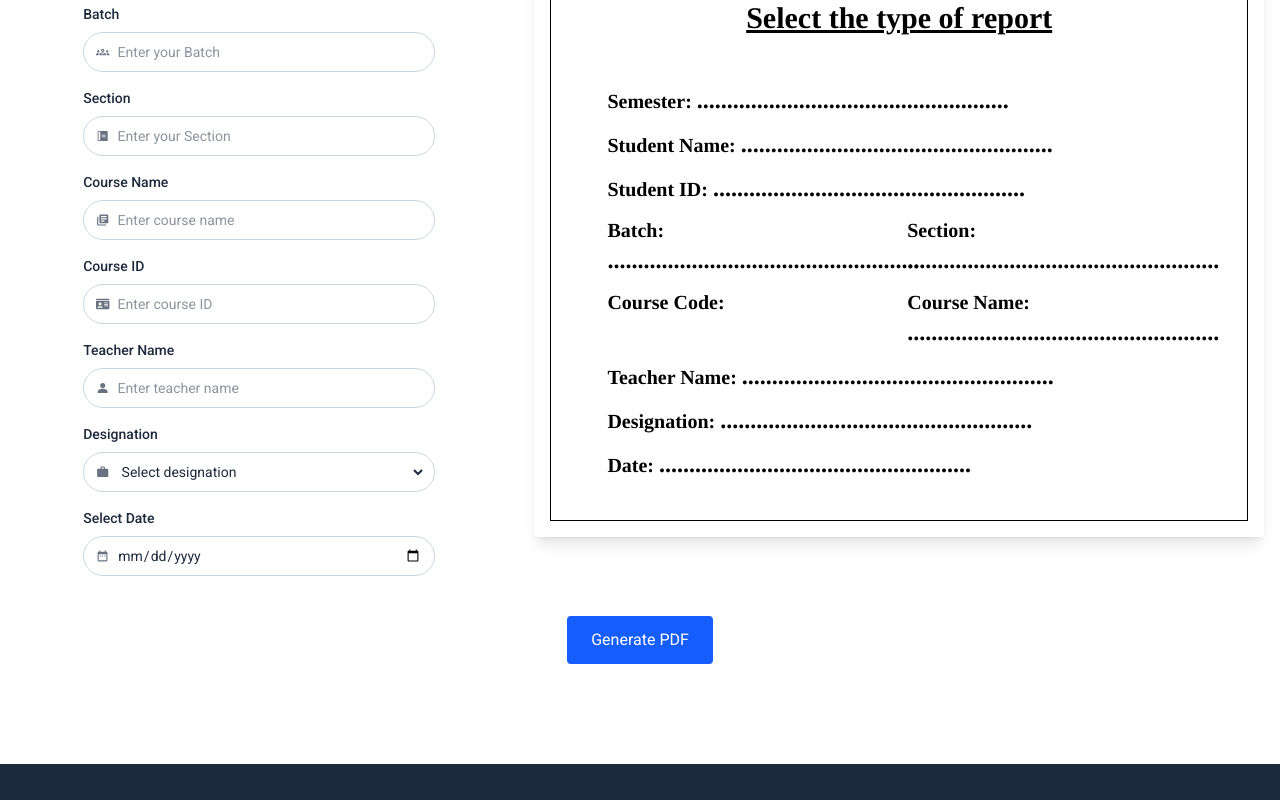
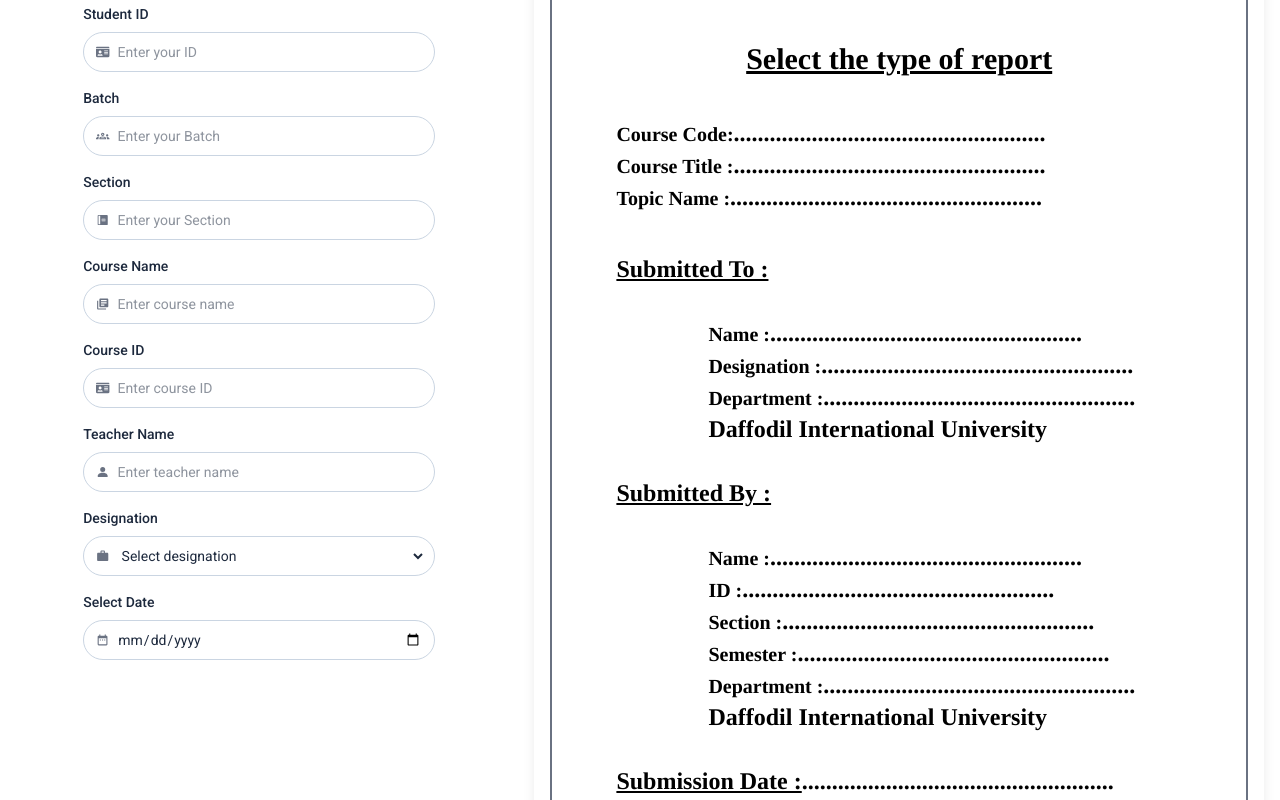
Before and after one commit to mmiskatul/project-cover-page, a React (Vite) app in the folder frontend/: page /template/1 in a window 1280 px wide. Shown: the part 580-1380 px from the top of the page. Built offline with nearby package versions, Linux system fonts and the light colour scheme.

Commit message:
Add topic name component

```diff
--- a/frontend/src/Components/DefaultPdf/DefaultPreviewPDF.jsx
+++ b/frontend/src/Components/DefaultPdf/DefaultPreviewPDF.jsx
@@ -22,73 +22,121 @@
     );
 
   return (
-    <div className="Doc flex flex-col items-center w-full p-4 mt-3  bg-white rounded shadow-lg">
+    <div className="Doc flex flex-col items-center  w-full p-4 mt-3  bg-white rounded shadow-lg">
       {/* Header & Logo */}
-      <div className="flex flex-col border  p-10 items-center w-full max-w-4xl">
-        <img src={logo} alt="DIU Logo" className="w-100 mb-4 pt-10" />
-        <h3 className="text-3xl font-bold pt-10 mb-6 underline">
+      <div className="flex flex-col  border-2 border-gray-500 p-10 items-center w-full max-w-4xl">
+        <img src={logo} alt="DIU Logo" className="w-100 mb-4 pt-20" />
+        <h3 className="text-3xl font-bold pt-10  underline">
           {data.courseType === "theory"
-            ? "Assignment "
+            ? "ASSIGNMENT "
             : data.courseType === "lab"
-            ? "Lab Report"
+            ? "LAB REPORT"
             : data.courseType === "project"
             ? "Project Report"
             : "Select the type of report"}
         </h3>
 
           {/* Metadata Section */}
-        <div className="w-full px-4 mt-6 space-y-3 text-left text-xl font-medium">
+
+            {/* Course Code and Name */}
+            <div className="w-full px-6 mb-10 space-y-0 mt-10 text-left text-xl font-medium">
               <p>
-            <span className="font-bold">Semester:</span>{" "}
-            {data.semester === "" ? <Placeholder /> : capitalizeEachWord(data.semester)}
+              <span className="font-bold">Course Code:</span>
+              {data.courseId === "" ? <Placeholder /> : capitalizeEachWord(data.courseId)}
             </p>
             <p>
-            <span className="font-bold">Student Name:</span>{" "}
-            {data.studentName === "" ? <Placeholder /> : capitalizeEachWord(data.studentName)}
+              <span className="font-bold">Course Title :</span>
+              {data.courseName === "" ? <Placeholder /> : capitalizeEachWord(data.courseName)}
             </p>
+            {/* Topic name */}
              <p>
-            <span className="font-bold">Student ID:</span>{" "}
-            {data.studentId === "" ? <Placeholder /> : data.studentId}
-          </p>
-
-          {/* Batch and Section */}
-          <div className="grid grid-cols-1 md:grid-cols-2 gap-4">
-            <p>
-              <span className="font-bold">Batch:</span>{" "}
-              {data.batch === "" ? <Placeholder /> : capitalizeEachWord(data.batch)}
-            </p>
-            <p>
-              <span className="font-bold">Section:</span>{" "}
-              {data.section === "" ? <Placeholder /> : capitalizeEachWord(data.section)}
+              <span className="font-bold">Topic  Name :</span>
+              {data.topicname === "" ? <Placeholder /> : capitalizeEachWord(data.topicname)}
             </p>
             </div>
 
-          {/* Course Code and Name */}
-          <div className="grid grid-cols-1 md:grid-cols-2 gap-4">
+            {/* Submitted to  */}
+
+              {/* Teacher Info */}
+
+            <div className="w-full px-6 mb-8 text-2xl space-y-2 text-left  font-bold underline">
+              <h1>
+                Submitted To :
+              </h1>
+            </div>
+          <div className="w-full px-14 mb-8  space-y-0 text-left text-xl font-medium ml-30">
+
                   <p>
-              <span className="font-bold">Course Code:</span>{" "}
-              {data.courseId === "" ? <Placeholder /> : data.courseId}
+                  <span className="font-bold">Name :</span>
+                  {data.teacherName === "" ? <Placeholder /> : capitalizeEachWord(data.teacherName)}
                 </p>
                 <p>
-              <span className="font-bold">Course Name:</span>{" "}
-              {data.courseName === "" ? <Placeholder /> : capitalizeEachWord(data.courseName)}
+                  <span className="font-bold">Designation :</span>
+                  {data.teacherDesignation === "" ? <Placeholder /> : capitalizeEachWord(data.teacherDesignation)}
+                </p>
+                  {/* Department */}
+                <p>
+                  <span className="font-bold">Department :</span>
+                  {data.department === "" ? <Placeholder /> : capitalizeEachWord(data.department)}
+                </p>
+                {/* University Title */}
+                <p className=" text-2xl font-bold">
+                  Daffodil International University
                 </p>
           </div>
 
-          {/* Teacher Info */}
+
+            {/* Submitted By */}
+
+
+            <div className="w-full px-6 mb-8 space-y-3 text-left text-2xl font-bold underline">
+              <h1>
+                Submitted By :
+              </h1>
+            </div>
+
+            <div className="w-full px-14 mb-8 space-y-0 text-left text-xl font-medium ml-30">
+                {/* Student Name */}
                   <p>
-            <span className="font-bold">Teacher Name:</span>{" "}
-            {data.teacherName === "" ? <Placeholder /> : capitalizeEachWord(data.teacherName)}
+                  <span className="font-bold">Name :</span>
+                  {data.studentName === "" ? <Placeholder /> : capitalizeEachWord(data.studentName)}
                 </p>
+                {/* Student ID */}
                 <p>
-            <span className="font-bold">Designation:</span>{" "}
-            {data.teacherDesignation === "" ? <Placeholder /> : capitalizeEachWord(data.teacherDesignation)}
+                  <span className="font-bold">ID :</span>
+                  {data.studentId === "" ? <Placeholder /> : capitalizeEachWord(data.studentId)}
                 </p>
+                {/* Section  */}
                 <p>
-            <span className="font-bold">Date:</span>{" "}
-            {data.date === "" ? <Placeholder /> : data.date}
+                  <span className="font-bold">Section :</span>
+                  {data.section === "" ? <Placeholder /> : capitalizeEachWord(data.section)}
+                </p>
+                {/* Semester */}
+                <p>
+                  <span className="font-bold">Semester :</span>
+                  {data.semester === "" ? <Placeholder /> : capitalizeEachWord(data.semester)}
+                </p>
+                  {/* Department */}
+                <p>
+                  <span className="font-bold">Department :</span>
+                  {data.department === "" ? <Placeholder /> : capitalizeEachWord(data.department)}
+                </p>
+                {/* University Title */}
+                <p className=" text-2xl font-bold">
+                  Daffodil International University
                 </p>
           </div>
+
+          {/* Submission Date   */}
+          <div className="w-full px-6 mb-30 space-y-3 text-left text-xl font-bold ">
+            <h1>
+              <span className="underline text-2xl">Submission Date :</span>
+                {data.department === "" ? <Placeholder /> : "    "+capitalizeEachWord(data.date)}
+
+            </h1>
+            </div>
+
+
       </div>
     </div>
   );
--- a/frontend/src/Components/Generator/GeneratePdf.jsx
+++ b/frontend/src/Components/Generator/GeneratePdf.jsx
@@ -9,6 +9,7 @@
     studentName: "",
     studentId: "",
     courseName: "",
+    courseId: "",
     teacherName: "",
     teacherDesignation: "",
     semester: "",
@@ -17,6 +18,7 @@
     courseType: "",
     date: "",
     department:"",
+    topicname: "",
   });
 
   const url = window.location.pathname;
--- a/frontend/src/Components/InputForm/InputForm.jsx
+++ b/frontend/src/Components/InputForm/InputForm.jsx
@@ -6,6 +6,7 @@
 import Semester from "../../FormInfo/Semester/Semester";
 import StudentInfo from "../../FormInfo/StudentInfo/StudentInfo";
 import TeacherInfo from "../../FormInfo/TeacherInfo/TeacherInfo";
+import TopicName from "../../FormInfo/TopicName/TopicName";
 
 function InputForm ({ inputData, setInputData }) {
     const handleChange = (e) => {
@@ -21,16 +22,19 @@
       <div className="max-w-96 w-full px-4">
         {/* Semester SELECTION */}
         <CourseType inputData={inputData} handleChange={handleChange} />
-        {
-          url.includes("swe") && (
+
             <Semester inputData={inputData} handleChange={handleChange} />
-          )
-        }
+
         {
           url.includes("default") && (
             <Departments inputData={inputData} handleChange={handleChange} />
           )
+        }{
+          url.includes("default") && (
+            <TopicName inputData={inputData} handleChange={handleChange} />
+          )
         }
+
         <StudentInfo inputData={inputData} handleChange={handleChange} />
         {/* Batch and Section */}
         <Batch_section inputData={inputData} handleChange={handleChange} />
--- a/frontend/src/FormInfo/Departments/Departments.jsx
+++ b/frontend/src/FormInfo/Departments/Departments.jsx
@@ -17,48 +17,48 @@
           <option value="" disabled>Select Department</option>
 
           <optgroup label="Faculty of Business and Entrepreneurship (FBE)">
-            <option value="business_admin">Business Administration</option>
-            <option value="management">Management</option>
-            <option value="real_estate">Real Estate</option>
-            <option value="tourism">Tourism & Hospitality Management</option>
-            <option value="innovation">Innovation & Entrepreneurship</option>
-            <option value="finance">Finance and Banking</option>
-            <option value="accounting">Accounting</option>
-            <option value="marketing">Marketing</option>
+            <option value="Business Administration">BBA</option>
+            <option value="Management">Management</option>
+            <option value="Real Estate">Real Estate</option>
+            <option value="Tourism & Hospitality Management">Tourism</option>
+            <option value="Innovation & Entrepreneurship">Innovation</option>
+            <option value="Finance and Banking">Finance</option>
+            <option value="Accounting">Accounting</option>
+            <option value="Marketing">Marketing</option>
           </optgroup>
 
           <optgroup label="Faculty of Science and Information Technology (FSIT)">
-            <option value="cse">Computer Science & Engineering (CSE)</option>
-            <option value="cis">Computing & Information System (CIS)</option>
-            <option value="swe">Software Engineering</option>
-            <option value="env_sci">Environmental Science and Disaster Management</option>
-            <option value="mct">Multimedia & Creative Technology (MCT)</option>
-            <option value="itm">Information Technology and Management</option>
-            <option value="pess">Physical Education & Sports Science (PESS)</option>
+            <option value="Computer Science & Engineering">CSE</option>
+            <option value="Computing & Information System">CIS</option>
+            <option value="Software Engineering">SWE</option>
+            <option value="Environmental Science and Disaster Management">ESDM</option>
+            <option value="Multimedia & Creative Technology">MCT</option>
+            <option value="Information Technology and Management">ITM</option>
+            <option value="Physical Education & Sports Science">PESS</option>
           </optgroup>
 
           <optgroup label="Faculty of Engineering (FE)">
-            <option value="ice">Information and Communication Engineering</option>
-            <option value="textile">Textile Engineering</option>
-            <option value="eee">Electrical & Electronic Engineering (EEE)</option>
-            <option value="architecture">Architecture</option>
-            <option value="civil">Civil Engineering</option>
+            <option value="Information and Communication Engineering">ICE</option>
+            <option value="Textile Engineering">Textile</option>
+            <option value="Electrical & Electronic Engineering">EEE</option>
+            <option value="Architecture">Architecture</option>
+            <option value="Civil Engineering">Civil</option>
           </optgroup>
 
           <optgroup label="Faculty of Health and Life Sciences (FHLS)">
-            <option value="pharmacy">Pharmacy</option>
-            <option value="public_health">Public Health</option>
-            <option value="nutrition">Nutrition & Food Engineering</option>
-            <option value="ags">Agricultural Science (AGS)</option>
-            <option value="genetics">Genetic Engineering and Biotechnology</option>
+            <option value="Pharmacy">Pharmacy</option>
+            <option value="Public Health">Public Health</option>
+            <option value="Nutrition & Food Engineering">NFE</option>
+            <option value="Agricultural Science">AGRI</option>
+            <option value="Genetic Engineering and Biotechnology">Genetics</option>
           </optgroup>
 
           <optgroup label="Faculty of Humanities and Social Sciences (FHSS)">
-            <option value="english">English</option>
-            <option value="law">Law</option>
-            <option value="journalism">Journalism & Mass Communication</option>
-            <option value="dev_studies">Development Studies</option>
-            <option value="library_sci">Information Science and Library Management</option>
+            <option value="English">English</option>
+            <option value="Law">Law</option>
+            <option value="Journalism & Mass Communication">Journalism</option>
+            <option value="Development Studies">Development</option>
+            <option value="Information Science and Library Management">ISLM</option>
           </optgroup>
         </select>
       </div>
--- /dev/null
+++ b/frontend/src/FormInfo/TopicName/TopicName.jsx
@@ -0,0 +1,26 @@
+import { HiOutlineUser } from "react-icons/hi2"; // Clean modern user icon as default
+
+function TopicName({inputData, handleChange}) {
+  return (
+    <div className="mb-6">
+        {/* Label for Topic Name */}
+        <label htmlFor="topicname" className="font-medium">Topic Name</label>
+      {/* Input Field with Icon */}
+      <div className="flex items-center h-12 pl-3 border border-slate-300 rounded-full focus-within:ring-2 focus-within:ring-indigo-400 overflow-hidden transition-all">
+        <HiOutlineUser className="text-gray-500 text-lg" />
+        <input
+          type="text"
+            id="topicname"
+            name="topicname"
+            value={inputData.topicname}
+            onChange={handleChange}
+            className="h-full px-2 w-full outline-none bg-transparent"
+            placeholder="Enter Topic name"
+            required
+        />
+      </div>
+    </div>
+  );
+}
+
+export default TopicName;
```
Also changed, not shown: frontend/src/assets/template2.png. Lines whose indentation alone changed are shown as unchanged.
